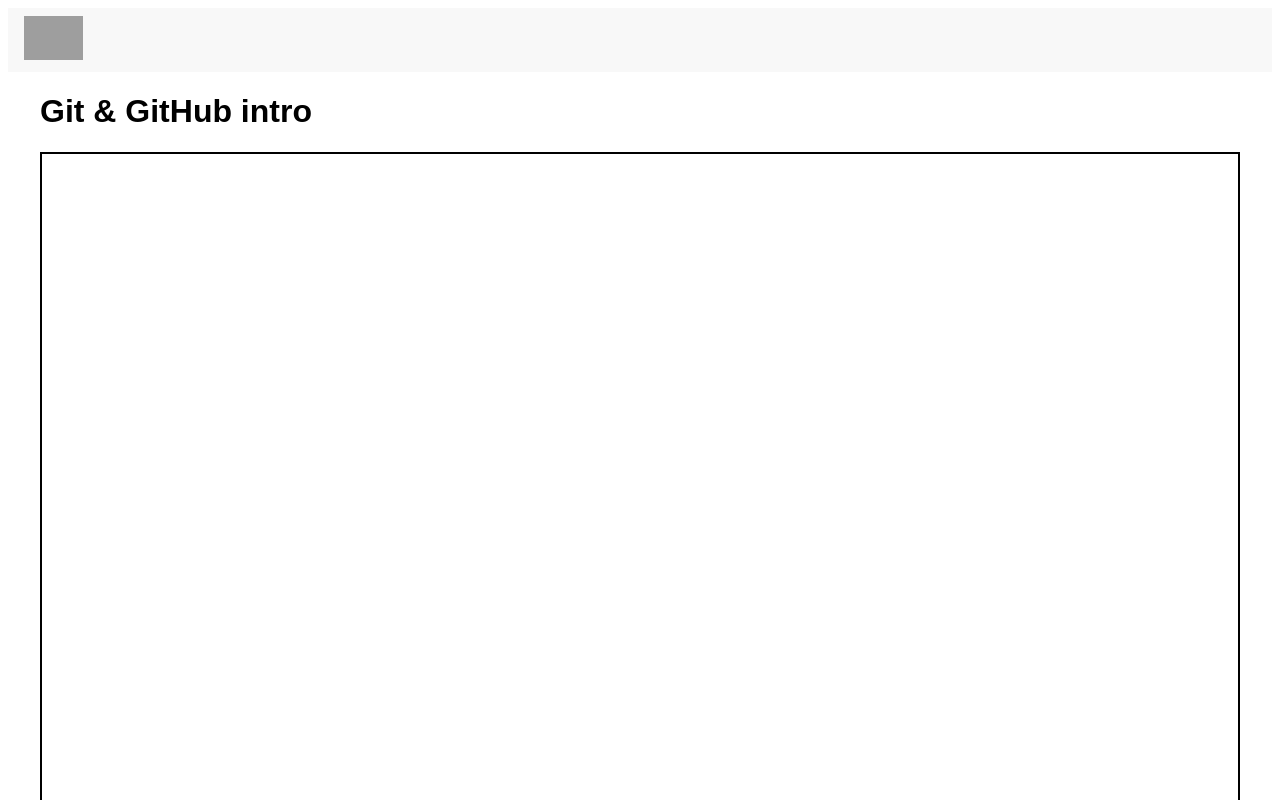
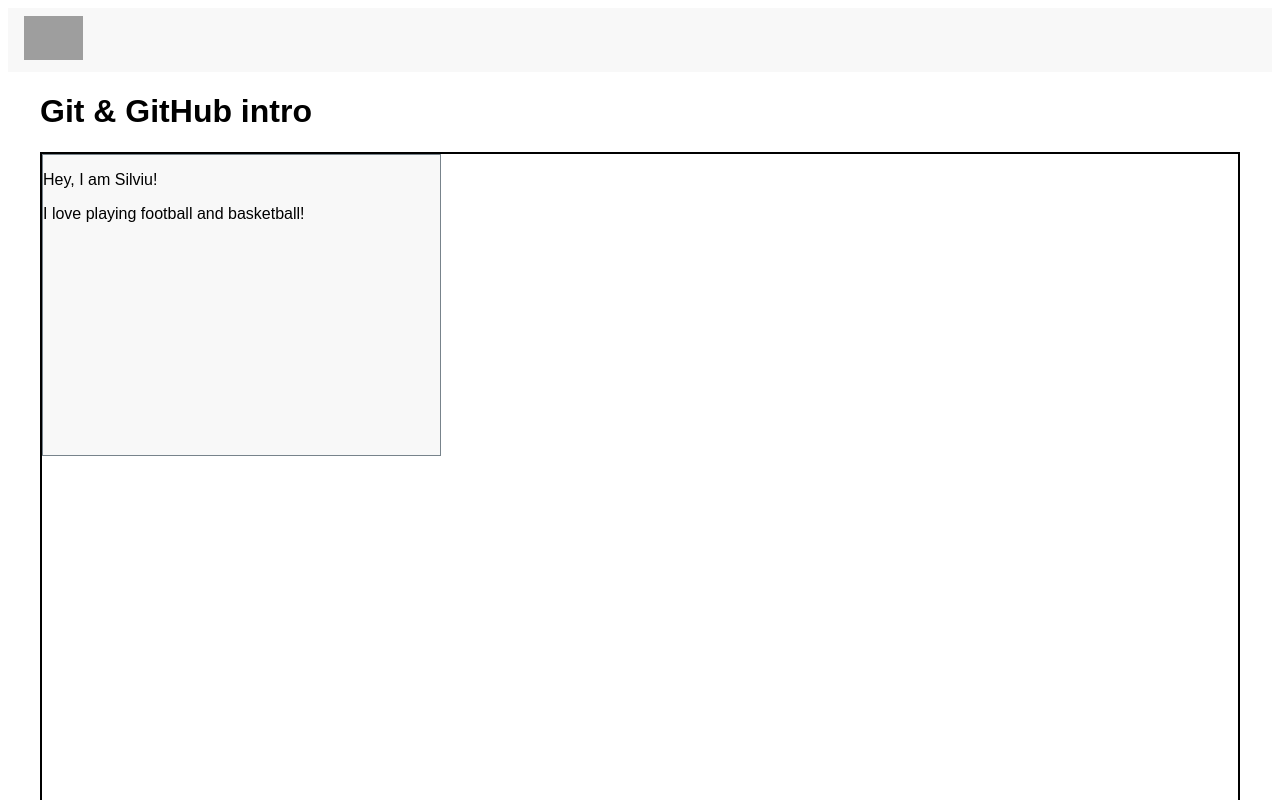
Before and after one commit to FrontEnd-ro/git-github-training, a plain HTML site: page index.html in a window 1280 px wide. Shown: the top 800 px of the page. Drawn offline with Linux system fonts and the light colour scheme; grey boxes are pictures that could not be loaded.

Commit message:
[Task-1][bencheas] Added my own cell

```diff
--- a/index.html
+++ b/index.html
@@ -18,7 +18,10 @@
       Git & GitHub intro
     </h1>
     <div class="participants-grid">
-
+      <div class="participant-cell">
+        <p>Hey, I am Silviu! </p>
+        <p>I love playing football and basketball!</p>
+      </div>
     </div>
   </main>
 
```
